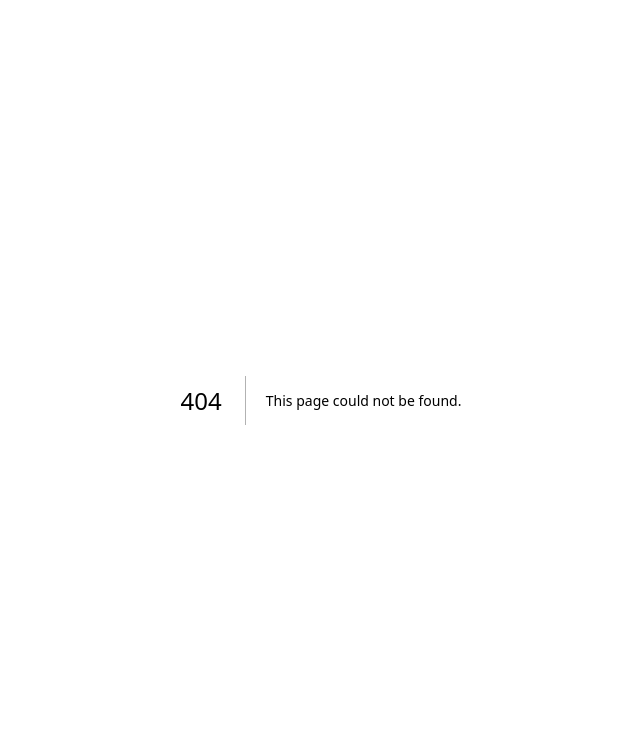
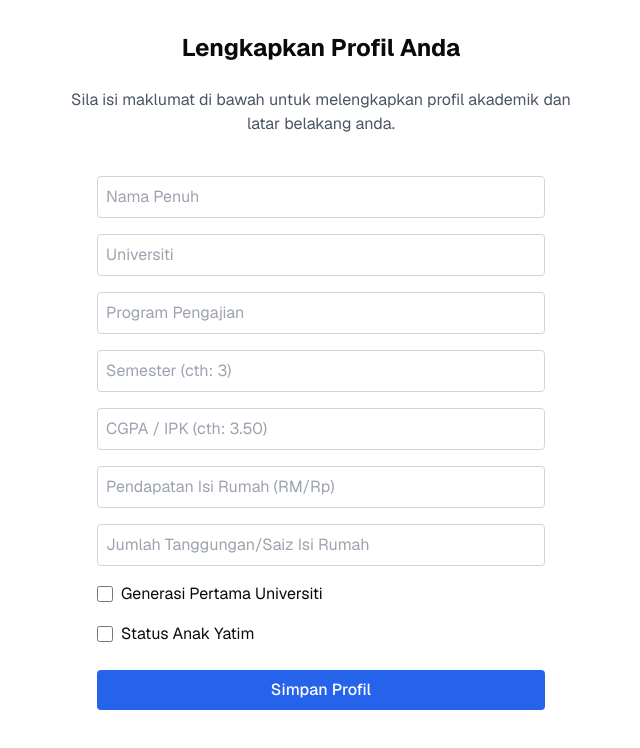
Before and after one commit to haza-kumara/beasiswaplus, a Next.js app: page /profile in a window 1280 px wide. Before the commit this address had no page. Shown: the top 748 px of the page, without its empty margins (319-959 px from the left). Built offline with nearby package versions, Linux system fonts and the light colour scheme.

Commit message:
feat/be-profile: implementasi backend profile, validasi zod, dan perbaikan trigger supabase sudah selesai

```diff
--- /dev/null
+++ b/app/actions/profile.ts
@@ -0,0 +1,23 @@
+'use server';
+
+import { createClient } from '@/lib/supabase/server'; // Sesuaikan path jika berbeda
+import { fetchUserProfile, saveUserProfile } from '@/lib/services/profiles';
+import { ProfileInput } from '@/lib/validations/profile';
+
+export async function getProfileAction() {
+  const supabase = await createClient();
+  const { data: { user } } = await supabase.auth.getUser();
+
+  if (!user) throw new Error('Anda belum login.');
+
+  return await fetchUserProfile(supabase, user.id);
+}
+
+export async function updateProfileAction(formData: ProfileInput) {
+  const supabase = await createClient();
+  const { data: { user } } = await supabase.auth.getUser();
+
+  if (!user) throw new Error('Anda belum login.');
+
+  return await saveUserProfile(supabase, user.id, formData);
+}
--- /dev/null
+++ b/app/profile/page.tsx
@@ -0,0 +1,15 @@
+import ProfileForm from '@/components/profile-form';
+
+export default function ProfilePage() {
+  return (
+    <div className="flex-1 w-full flex flex-col gap-6 p-8 items-center">
+      <h1 className="text-2xl font-bold">Lengkapkan Profil Anda</h1>
+      <p className="text-gray-600 text-center max-w-lg">
+        Sila isi maklumat di bawah untuk melengkapkan profil akademik dan latar belakang anda.
+      </p>
+
+      {/* Memanggil komponen borang dari folder components */}
+      <ProfileForm />
+    </div>
+  );
+}
--- /dev/null
+++ b/components/profile-form.tsx
@@ -0,0 +1,59 @@
+'use client';
+
+import { useTransition } from 'react';
+import { updateProfileAction } from '@/app/actions/profile'; // Sesuaikan jika nama fail action anda berbeza
+
+export default function ProfileForm() {
+  const [isPending, startTransition] = useTransition();
+
+  const handleSubmit = (e: React.FormEvent<HTMLFormElement>) => {
+    e.preventDefault();
+    const formData = new FormData(e.currentTarget);
+
+    const rawData = {
+      full_name: formData.get('full_name'),
+      university: formData.get('university'),
+      study_program: formData.get('study_program'),
+      semester: Number(formData.get('semester')),
+      gpa: Number(formData.get('gpa')),
+      monthly_household_income: Number(formData.get('monthly_household_income')),
+      household_size: Number(formData.get('household_size')),
+      first_generation: formData.get('first_generation') === 'on',
+      orphan_status: formData.get('orphan_status') === 'on',
+    };
+
+    startTransition(async () => {
+      try {
+        await updateProfileAction(rawData as any);
+        alert('Profil berjaya disimpan!');
+      } catch (error: any) {
+        alert(`Ralat: ${error.message}`);
+      }
+    });
+  };
+
+  return (
+    <form onSubmit={handleSubmit} className="flex flex-col gap-4 w-full max-w-md mt-4">
+      <input name="full_name" placeholder="Nama Penuh" required className="border border-gray-300 p-2 rounded text-black" />
+      <input name="university" placeholder="Universiti" required className="border border-gray-300 p-2 rounded text-black" />
+      <input name="study_program" placeholder="Program Pengajian" required className="border border-gray-300 p-2 rounded text-black" />
+      <input name="semester" type="number" placeholder="Semester (cth: 3)" required min="1" max="14" className="border border-gray-300 p-2 rounded text-black" />
+      <input name="gpa" type="number" step="0.01" placeholder="CGPA / IPK (cth: 3.50)" required min="0" max="4" className="border border-gray-300 p-2 rounded text-black" />
+      <input name="monthly_household_income" type="number" placeholder="Pendapatan Isi Rumah (RM/Rp)" required className="border border-gray-300 p-2 rounded text-black" />
+      <input name="household_size" type="number" placeholder="Jumlah Tanggungan/Saiz Isi Rumah" required className="border border-gray-300 p-2 rounded text-black" />
+
+      <label className="flex items-center gap-2 cursor-pointer">
+        <input name="first_generation" type="checkbox" className="w-4 h-4" />
+        Generasi Pertama Universiti
+      </label>
+      <label className="flex items-center gap-2 cursor-pointer">
+        <input name="orphan_status" type="checkbox" className="w-4 h-4" />
+        Status Anak Yatim
+      </label>
+
+      <button type="submit" disabled={isPending} className="bg-blue-600 hover:bg-blue-700 text-white font-medium p-2 rounded mt-2 disabled:opacity-50 transition-colors">
+        {isPending ? 'Menyimpan...' : 'Simpan Profil'}
+      </button>
+    </form>
+  );
+}
--- /dev/null
+++ b/lib/repositories/profiles.ts
@@ -0,0 +1,23 @@
+import { SupabaseClient } from '@supabase/supabase-js';
+
+export async function getProfileById(supabase: SupabaseClient, userId: string) {
+  const { data, error } = await supabase
+    .from('profiles')
+    .select('*')
+    .eq('id', userId)
+    .maybeSingle();
+
+  if (error) throw new Error(error.message);
+  return data;
+}
+
+export async function upsertProfile(supabase: SupabaseClient, payload: any) {
+  const { data, error } = await supabase
+    .from('profiles')
+    .upsert(payload)
+    .select()
+    .single();
+
+  if (error) throw new Error(error.message);
+  return data;
+}
--- /dev/null
+++ b/lib/services/profiles.ts
@@ -0,0 +1,22 @@
+import { SupabaseClient } from '@supabase/supabase-js';
+import { profileSchema, ProfileInput } from '../validations/profile';
+import { getProfileById, upsertProfile } from '../repositories/profiles';
+
+export async function fetchUserProfile(supabase: SupabaseClient, userId: string) {
+  return await getProfileById(supabase, userId);
+}
+
+export async function saveUserProfile(supabase: SupabaseClient, userId: string, rawData: ProfileInput) {
+  // 1. Validasi input dari frontend
+  const validatedData = profileSchema.parse(rawData);
+
+  // 2. Siapkan payload dan tempelkan ID user yang sedang login
+  const payload = {
+    id: userId,
+    ...validatedData,
+    updated_at: new Date().toISOString(),
+  };
+
+  // 3. Simpan ke database
+  return await upsertProfile(supabase, payload);
+}
--- /dev/null
+++ b/lib/validations/profile.ts
@@ -0,0 +1,15 @@
+import { z } from 'zod';
+
+export const profileSchema = z.object({
+  full_name: z.string().min(2, "Nama lengkap minimal 2 karakter"),
+  university: z.string().min(2, "Universitas wajib diisi"),
+  study_program: z.string().min(2, "Program studi wajib diisi"),
+  semester: z.number().int().min(1).max(14),
+  gpa: z.number().min(0).max(4),
+  monthly_household_income: z.number().min(0),
+  household_size: z.number().int().min(1),
+  first_generation: z.boolean().default(false),
+  orphan_status: z.boolean().default(false),
+});
+
+export type ProfileInput = z.infer<typeof profileSchema>;
```
Also changed, not shown: 1 other file (tests, documents, lock files or other folders).
